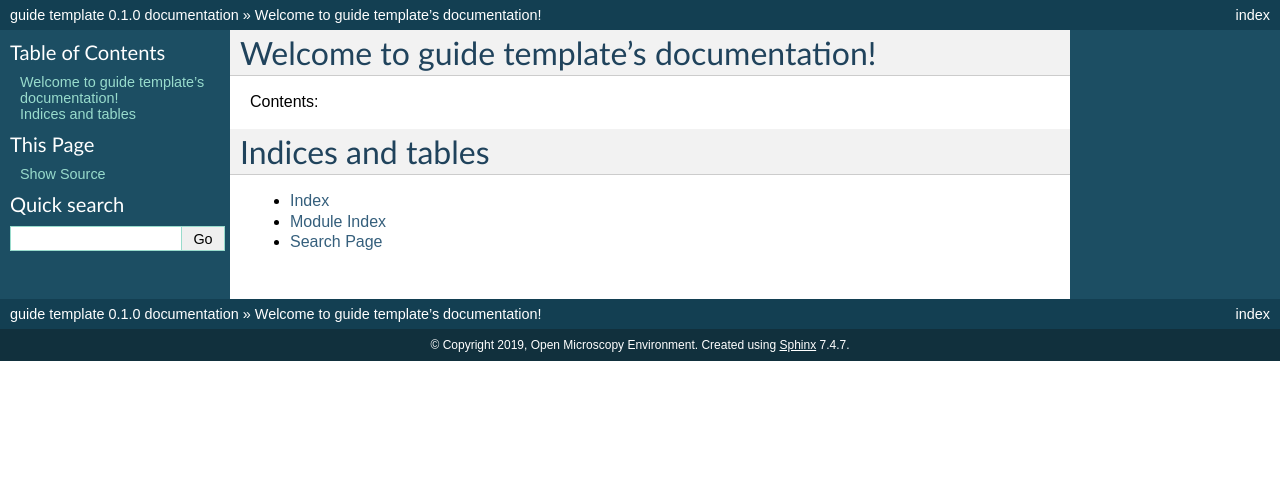
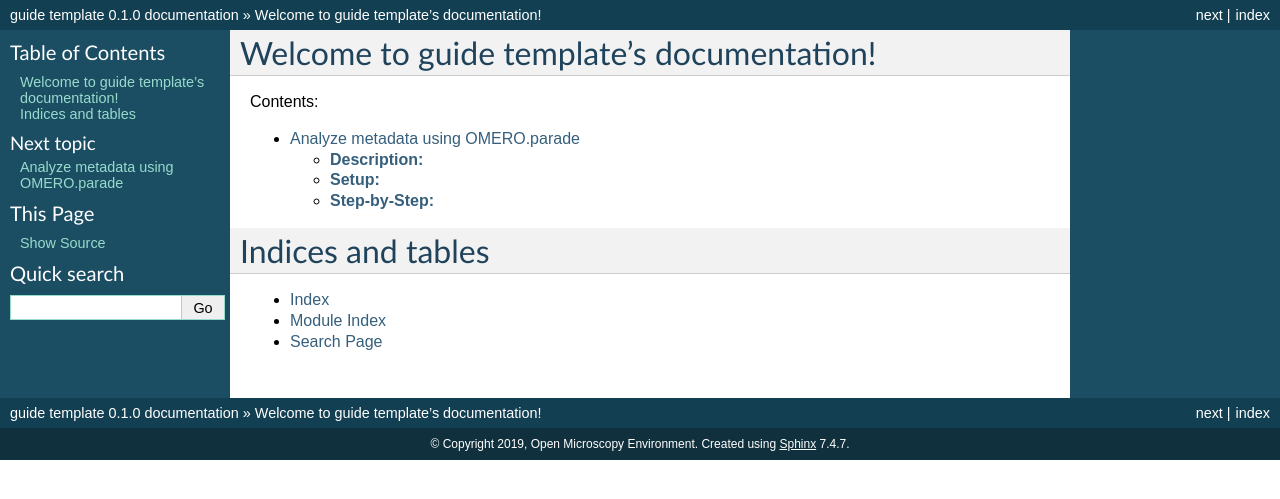
Before and after one commit to ome/omero-guide-parade, a Sphinx documentation site: the page built from docs/index.rst, in a window 1280 px wide. Shown: the top 499 px of the page. Built offline with Sphinx 7.4.7, drawn with Linux system fonts in a browser that asks for light colours; part of the change alters nothing that is shown.

Commit message:
Add omero_parade.rst guide

```diff
--- a/docs/index.rst
+++ b/docs/index.rst
@@ -6,6 +6,7 @@ Contents:
 .. toctree::
    :maxdepth: 2
 
+   omero_parade
 
 
 Indices and tables
--- /dev/null
+++ b/docs/omero_parade.rst
@@ -0,0 +1,169 @@
+Analyze metadata using OMERO.parade
+===================================
+
+**Description:**
+----------------
+
+OMERO.parade is a metadata-mining plugin for OMERO.web. It enables
+access to the metadata of images in OMERO for plotting, display and
+filtering of images. Supported metadata includes number of ROIs,
+Key-Value pairs, and data stored in OMERO.tables.
+
+**Setup:**
+----------
+
+-  Install the OMERO.parade web app as described at
+   https://pypi.org/project/omero-parade/
+
+**Resources:**
+
+-  Sample images from the Image Data Resource (IDR) https://idr.openmicroscopy.org/webclient/?show=project-51. See https://github.com/ome/training-scripts/blob/master/maintenance/preparation/idr0021-data-prep.md for download and import instructions.
+
+-  Sample plate data from Plate 422 on IDR at http://idr.openmicroscopy.org/webclient/?show=plate-422. Use the script at https://github.com/ome/training-scripts/blob/master/maintenance/scripts/idr_copy_plate.py to copy Plate ID 422. Run the script with ``$ python idr_copy_plate.py username password 422 --server your.server.org``
+
+**Step-by-Step:**
+-----------------
+
+**Filter Images by Annotations and ROI Count**
+
+1.  Select the Project **idr0021**.
+
+2.  Choose the *Parade* option in the centre panel dropdown menu.
+
+3.  Expand all Datasets by clicking on the *Open All* button.
+
+    * All the Datasets will be expanded in the left-hand tree.
+
+    * The Thumbnails will be loaded in the centre panel. This allows to browse a full Project.
+
+    * Note that if you collapse a Dataset in the tree, the Thumbnails will be removed from the centre panel.
+
+4.  In the *Add filter...* selection box, select the *Key_Value* item.
+
+    * When the Map Annotations are loaded, pick the Key *Gene Symbol* and enter the Value *CEP* to show all *CEP* genes and then *CEP120* to show only images with that gene.
+
+    * To remove this last filter, hover over the filter and click the *X* button that shows on hover.
+
+5.  In the *Add filter...* selection box, select the *ROI_Count* item.
+
+    * Enter a Value *> 20.* When you hover over the area used to enter the value, the range is indicated in the tooltip.
+
+    * Then enter < 3 or 4.
+
+6.  Remove all filters by clicking the X button showing on hover.
+
+7.  Select several images in the Dataset, and in the right-hand pane add
+    a comment to them saying “poor staining”. Refresh, using the
+    refresh button |image0| above the left-hand pane.
+
+8.  In the *Add filer…* selection box, select the *Comment* item.
+
+    * Enter a text “poor staining”
+
+9.  Note that you can use the selected images in right panel to annotate
+    or *Open with...*.
+
+10. For example, *Open with Figure…*
+
+**Analyze OMERO.table data using OMERO.parade**
+
+In case the parameter values on the images are coming from OMERO.tables
+(stored in OMERO.tables as numerical values), OMERO.parade also enables
+to compare parameters in metadata, using heatmaps ordering and plotting
+of the parameters against each other.
+
+For how to create an OMERO.table from a csv file see
+https://github.com/ome/omero-metadata/blob/master/README.rst
+
+For how to create an OMERO.table using a script, see workflow (link to
+Fiji workflow).
+
+#. Select the Project **idr0021**.
+
+#. Choose the *Parade* option in the centre panel dropdown menu.
+
+#. Expand all Datasets by clicking on the *Open All* button.
+
+#. In the *Add filter...* selection box, select the *Table* item so we
+   can find using the analytical results generated previously:.
+   Choose the *Bounding_Box* item and drag the slider to filter the
+   Images. Note that *PCNT* has the largest number of Images with
+   large ROIs.
+
+   |image1|
+
+#.  Switch to Table layout (middle button) .\ |image2|
+
+#.  In the selection box *Add table data*\ …, select
+
+    * *Table_Bounding_Box*
+
+    * *Table_Total_Area*
+
+    * *Table_Image*
+
+    * Note that it is currently not possible to remove a column.
+
+#.  Click on the name of a column to sort it.
+
+#.  Uncheck *Show Datasets* to sort all Images together e.g. by ROI count.
+
+    |image3|
+
+#.  Check the checkbox in each column to show the *Heatmap*. Note the
+    corresponding pattern in the Heatmap.
+
+#.  Switch now to the Plot Layout (third button)
+
+#.  It takes the first 2 columns of table data loaded and plots the values.
+
+#.  Filters can be added to plot the relevant results.
+
+#.  Try plotting by different Axis values.
+
+#.  Closing a Dataset in the left-hand tree removes the values from the plot.
+
+#.  Drag to select several outliers.
+
+#.  Note that you can use the selected images in right panel to annotate or *Open with...*.
+
+#.  For example, *Open with Figure…*
+
+**Filter Plate Wells using OMERO.table data**
+
+Let’s now look at the results generated by CellProfiler
+
+1. Return to the webclient and select the Plate named **plate1_1_013**.
+
+2. Select a Well and open the *Tables* pane in the General tab in the
+   right-hand panel. This will show all the CellProfiler values for
+   this Well.
+
+3. In the *Thumbnails* chooser at the top-right of the centre panel,
+   select the *Parade* plugin.
+
+4. At the top-left of the centre panel choose *Add filter…* -> *Table*
+   to filter Wells by the data from CellProfiler.
+
+5. Change the filter from *ImageNumber* to *Cell_Count* (at the bottom
+   of the list).
+
+6. Now you can use a slider to filter Wells by Cell Count.
+
+   |image4|
+
+.. |image0| image:: images/image1.png
+   :width: 0.36719in
+   :height: 0.30043in
+.. |image1| image:: images/image2.png
+   :width: 4.10417in
+   :height: 0.64583in
+.. |image2| image:: images/image4.png
+   :width: 0.86458in
+   :height: 0.28125in
+.. |image3| image:: images/image3.png
+   :width: 2.0625in
+   :height: 0.35417in
+.. |image4| image:: images/image5.png
+   :width: 6.5in
+   :height: 2.23611in
```
Also changed, not shown: docs/images/image1.png (added), docs/images/image2.png (added), docs/images/image3.png (added), docs/images/image4.png (added), docs/images/image5.png (added).
